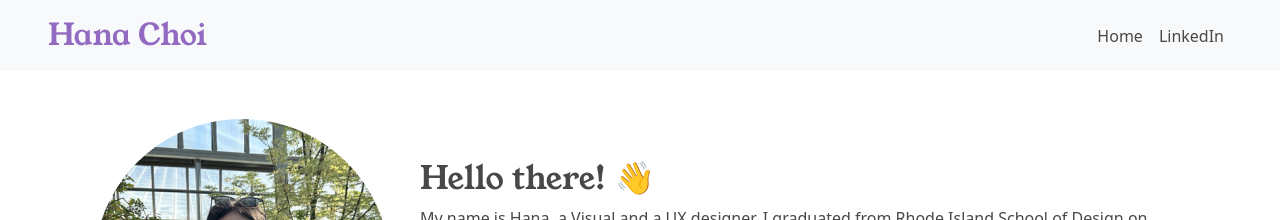
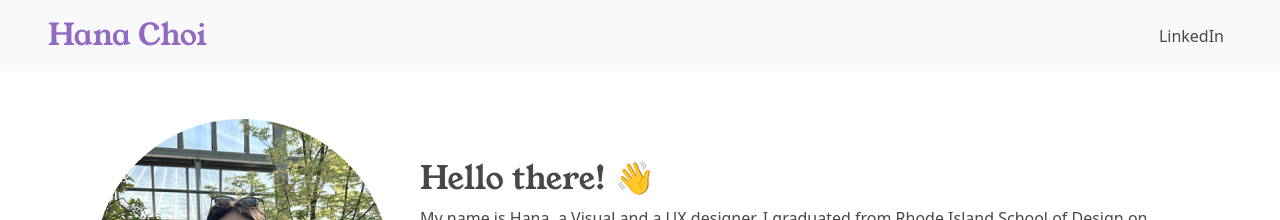
Before and after one commit to hchoi6613/hchoi6613.github.io, a Jekyll site: the page built from index.markdown, in a window 1280 px wide and 900 px high. Shown: the top 220 px of the window. Built offline with Jekyll 4.4.1, drawn with Linux system fonts in a browser that asks for light colours.

Commit message:
Remove home link from navbar

```diff
--- a/_includes/navbar.html
+++ b/_includes/navbar.html
@@ -8,9 +8,6 @@
     </button>
     <div class="collapse navbar-collapse" id="navbarNav">
       <ul class="navbar-nav ms-auto">
-        <li class="nav-item">
-          <a class="nav-link active" aria-current="page" href="{{ site.baseurl }}/">Home</a>
-        </li>
         <!-- <li class="nav-item">
           <a class="nav-link disabled" href="{{ site.baseurl }}/about/">About</a>
         </li>
```
